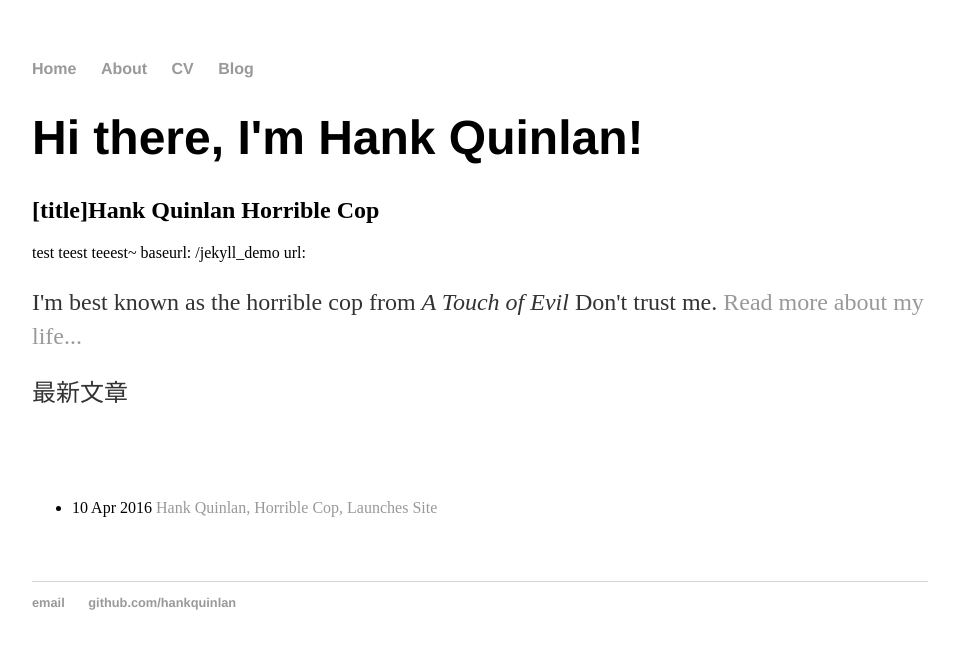
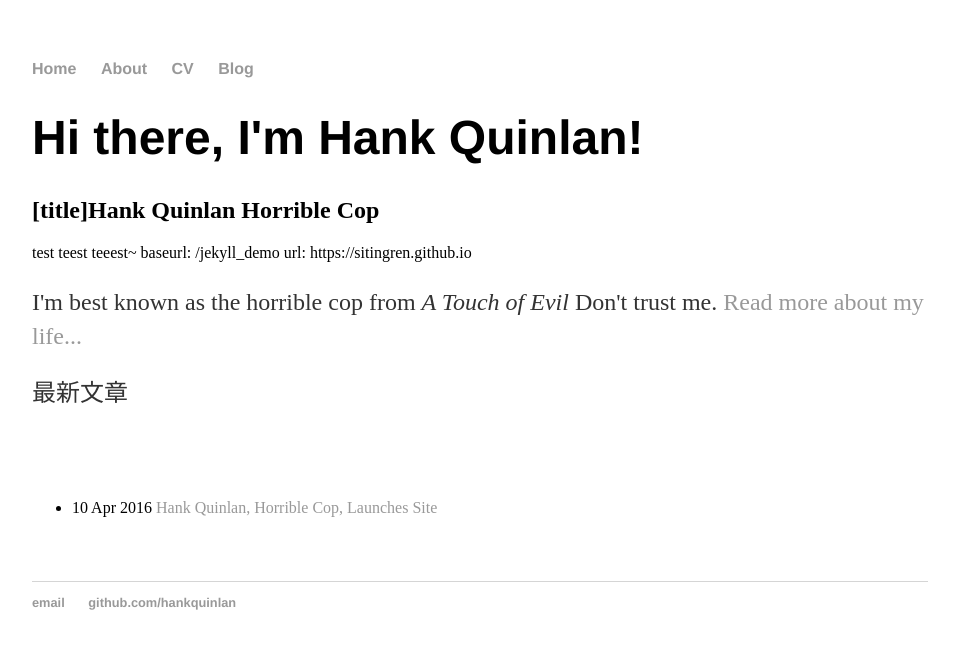
Before and after one commit to sitingren/jekyll_demo, a Jekyll site: the page built from index.html, in a window 1280 px wide. Shown: the top 649 px of the page, without its empty margins (160-1114 px from the left). Built offline with Jekyll 4.4.1, drawn with Linux system fonts in a browser that asks for light colours; some of the changed lines change nothing that is shown.

Commit message:
Update _config.yml

```diff
--- a/_config.yml
+++ b/_config.yml
@@ -1,3 +1,4 @@
 baseurl: /jekyll_demo
+url: "https://sitingren.github.io"
 name: Text_config_name
 markdown: kramdown
```
